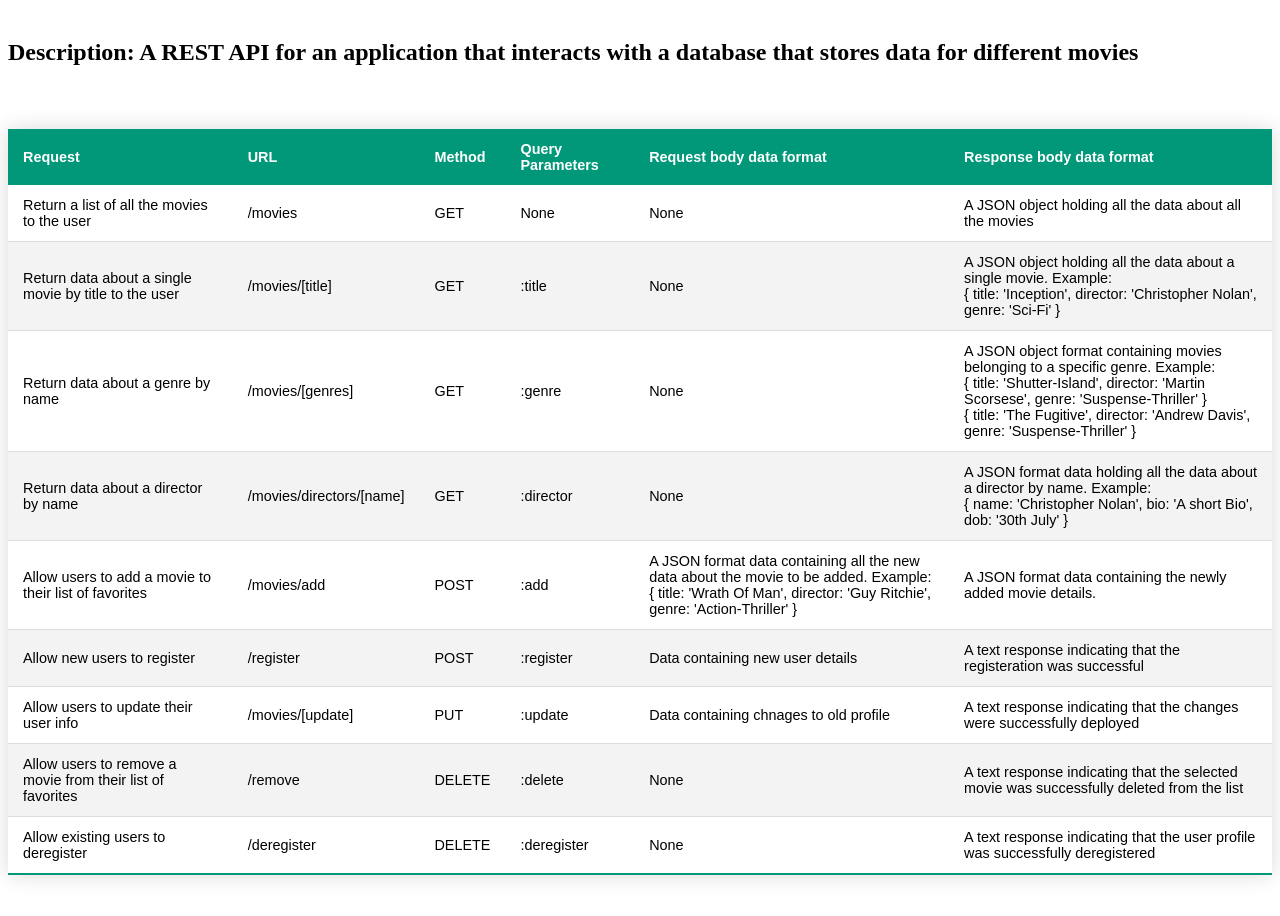
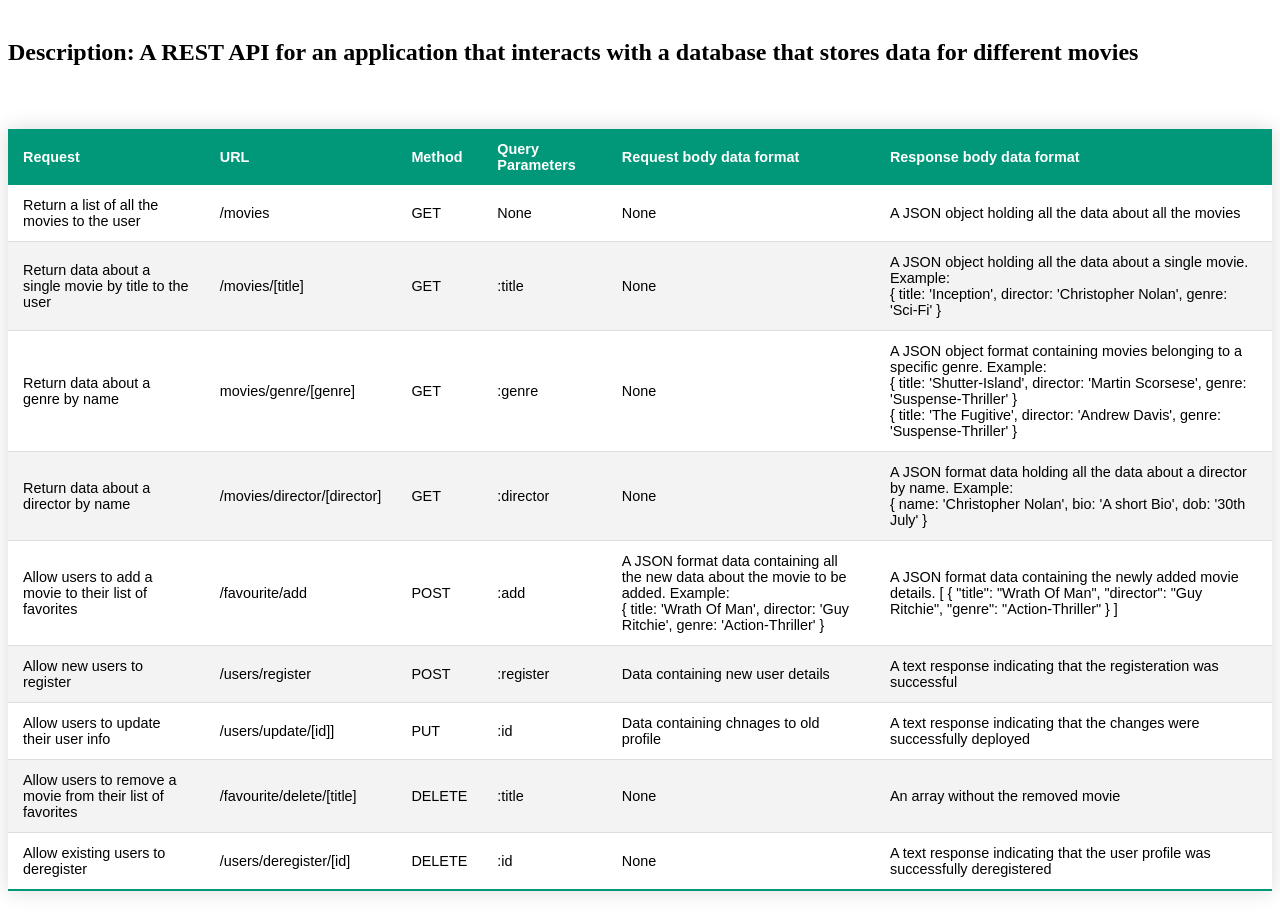
Before and after one commit to Anu123FE/movie_api, a website: page public/documentation.html in a window 1280 px wide. Shown: the part 79-995 px from the top of the page. Drawn offline with Linux system fonts and the light colour scheme.

Commit message:
Updated end points on documentation.html file

```diff
--- a/index.js
+++ b/index.js
@@ -129,7 +129,8 @@ app.delete('/favourite/delete/:title', (req, res) => {
 });
 
 //For allowing existing users to deregister-text
-app.delete('/movies/deregister/:deregister', (req, res) => {
+app.delete('/users/deregister/:id', (req, res) => {
+  users.filter((m) => m.id !=req.params.id);
   res.send('User details successsfully removed!')
 });
 
--- a/public/documentation.html
+++ b/public/documentation.html
@@ -50,7 +50,7 @@
             </tr>
             <tr>
                 <td>Return data about a genre by name</td>
-                <td>/movies/[genres]</td>
+                <td>movies/genre/[genre]</td>
                 <td>GET</td>
                 <td>:genre</td>
                 <td>None</td>
@@ -69,7 +69,7 @@
             </tr>
             <tr>
                 <td>Return data about a director by name</td>
-                <td>/movies/directors/[name]</td>
+                <td>/movies/director/[director]</td>
                 <td>GET</td>
                 <td>:director</td>
                 <td>None</td>
@@ -84,7 +84,7 @@
 
             <tr>
                 <td>Allow users to add a movie to their list of favorites</td>
-                <td>/movies/add</td>
+                <td>/favourite/add</td>
                 <td>POST</td>
                 <td>:add</td>
                 <td>A JSON format data containing all the new data about the movie to be added. Example:<br>
@@ -94,12 +94,19 @@
                     genre: 'Action-Thriller'
                     }
                 </td>
-                <td>A JSON format data containing the newly added movie details.</td>
+                <td>A JSON format data containing the newly added movie details.
+                [
+                    {
+                        "title": "Wrath Of Man",
+                        "director": "Guy Ritchie",
+                        "genre": "Action-Thriller"
+                    }
+                ]</td>
             </tr>
 
             <tr>
                 <td>Allow new users to register</td>
-                <td>/register</td>
+                <td>/users/register</td>
                 <td>POST</td>
                 <td>:register</td>
                 <td>Data containing new user details</td>
@@ -108,27 +115,27 @@
 
             <tr>
                 <td>Allow users to update their user info</td>
-                <td>/movies/[update]</td>
+                <td>/users/update/[id]]</td>
                 <td>PUT</td>
-                <td>:update</td>
+                <td>:id</td>
                 <td>Data containing chnages to old profile</td>
                 <td>A text response indicating that the changes were successfully deployed</td>
             </tr>
 
             <tr>
                 <td>Allow users to remove a movie from their list of favorites</td>
-                <td>/remove</td>
+                <td>/favourite/delete/[title]</td>
                 <td>DELETE</td>
-                <td>:delete</td>
+                <td>:title</td>
                 <td>None</td>
-                <td>A text response indicating that the selected movie was successfully deleted from the list</td>
+                <td>An array without the removed movie</td>
             </tr>
 
             <tr>
                 <td>Allow existing users to deregister</td>
-                <td>/deregister</td>
+                <td>/users/deregister/[id]</td>
                 <td>DELETE</td>
-                <td>:deregister</td>
+                <td>:id</td>
                 <td>None</td>
                 <td>A text response indicating that the user profile was successfully deregistered</td>
             </tr>
```
